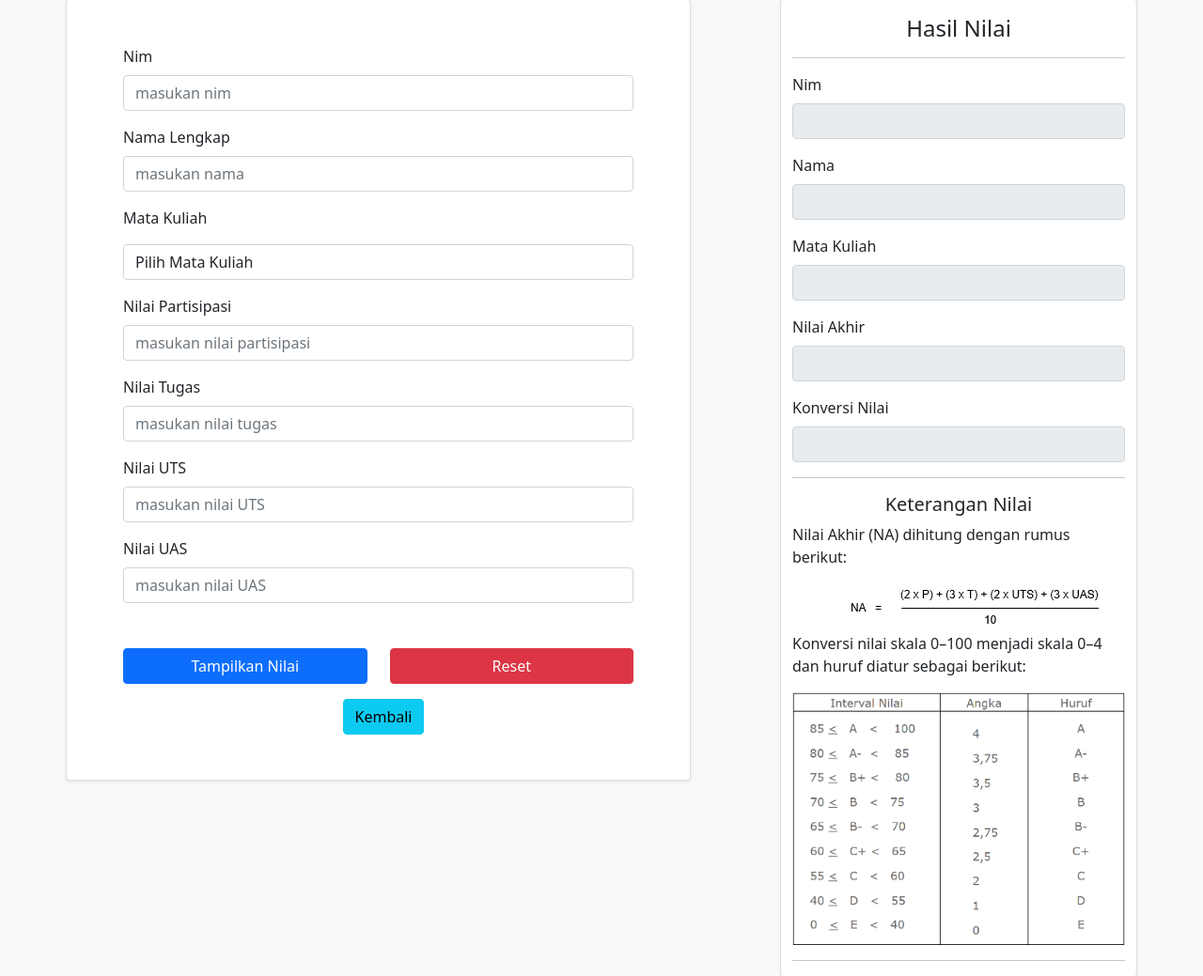
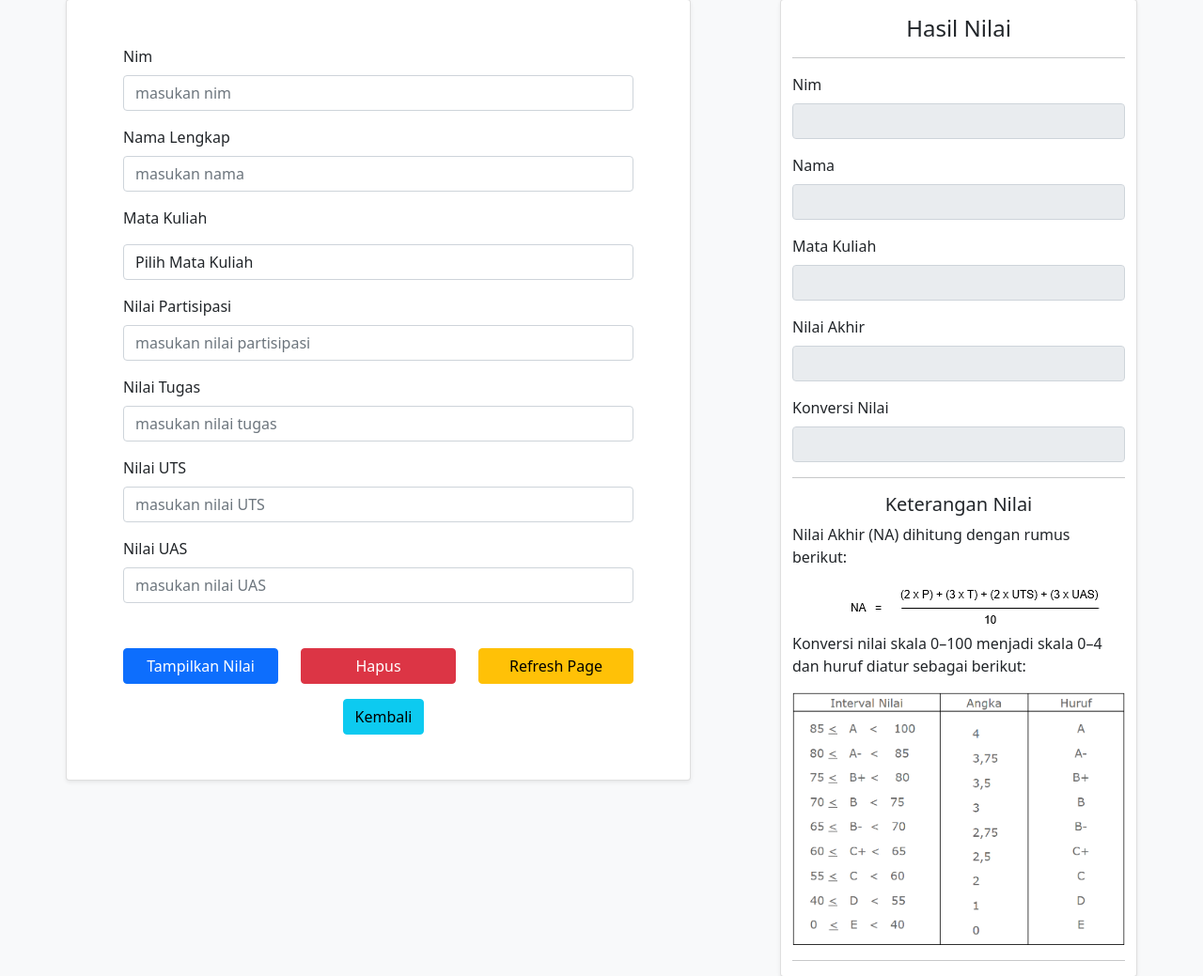
Before and after one commit to taufikn10/Keamanan-Perangkat-Lunak, a PHP site: page /konversi-nilai.php in a window 1280 px wide. Shown: the part 145-1184 px from the top of the page at 94% size. Run offline with PHP 8.4, Linux system fonts and the light colour scheme.

Commit message:
Update konversi-nilai.php

```diff
--- a/Tugas 1 - Membuat Program Sederhana/Web/konversi-nilai.php
+++ b/Tugas 1 - Membuat Program Sederhana/Web/konversi-nilai.php
@@ -141,11 +141,14 @@ $grade = @$_POST['grade'];
                   maxlength="5" min="0" max="100" step="any">
               </div>
               <div class="row">
-                <div class="col-6">
+                <div class="col-4">
                   <button class="btn btn-primary container" name="tampilkan">Tampilkan Nilai</button>
                 </div>
-                <div class="col-6">
-                  <button class="btn btn-danger container" name="reset" type="reset">Reset</button>
+                <div class="col-4">
+                  <button class="btn btn-danger container" name="reset" type="reset">Hapus</button>
+                </div>
+                <div class="col-4">
+                  <button onClick="window.location.reload();" class="btn btn-warning container">Refresh Page</button>
                 </div>
                 <div class="container mt-3" style="width: 100px;">
                   <a class="btn btn-info" role="button" href="index.php">Kembali</a>
```
